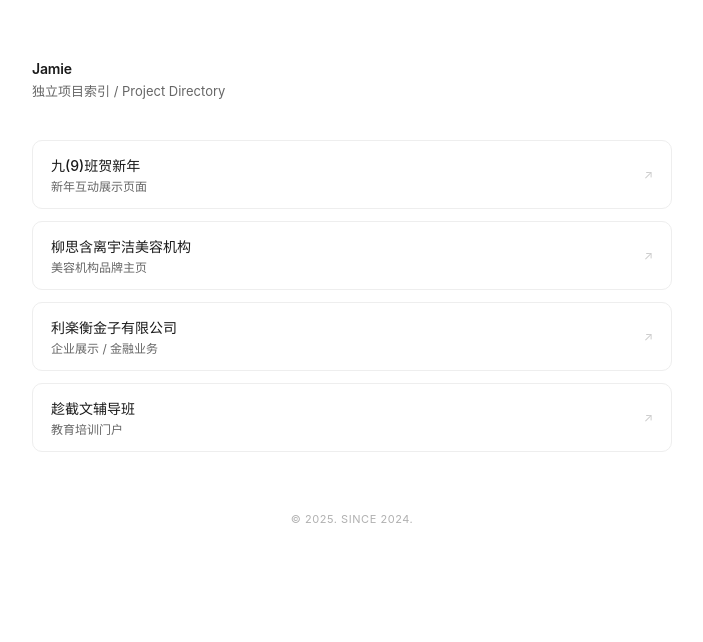
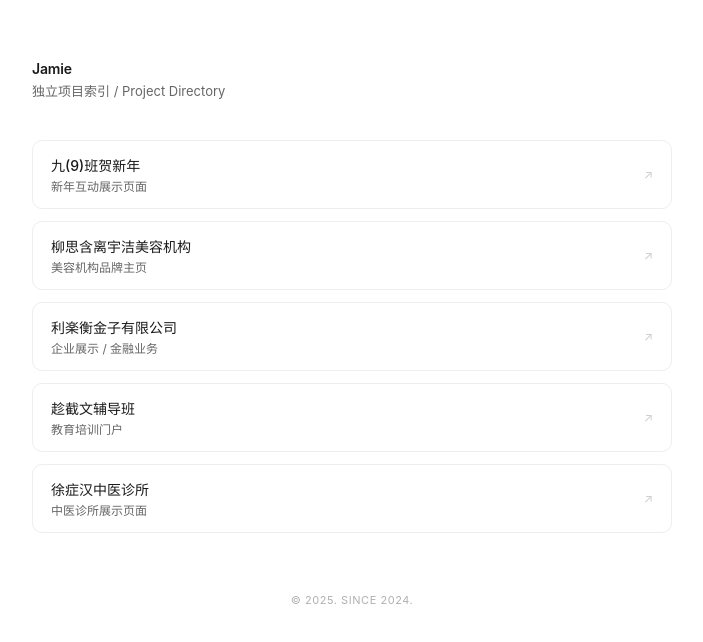
Before and after one commit to LIKEYOU2778/centre, a plain HTML site: page index.html in a window 1280 px wide. Shown: the whole page, without its empty margins (288-991 px from the left). Drawn offline with Linux system fonts and the light colour scheme.

Commit message:
index.html

```diff
--- a/index.html
+++ b/index.html
@@ -153,6 +153,15 @@
             </div>
             <span class="arrow">↗</span>
         </a>
+
+        <!-- 新增项目 -->
+        <a href="https://likeyou2778.github.io/XZH/" class="project-item" target="_blank">
+            <div class="info">
+                <span class="title">徐症汉中医诊所</span>
+                <span class="desc">中医诊所展示页面</span>
+            </div>
+            <span class="arrow">↗</span>
+        </a>
     </div>
 
     <footer>
```
